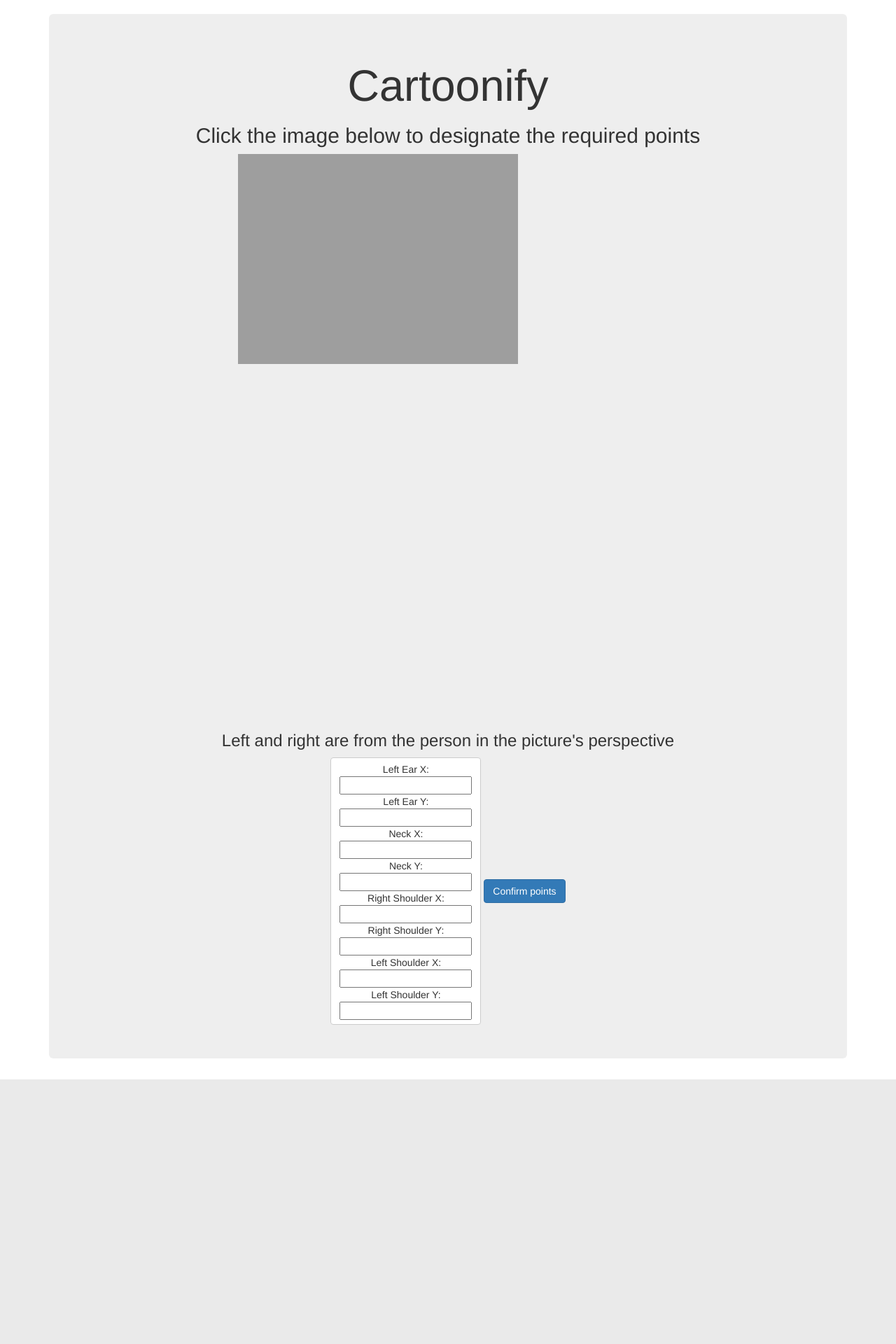
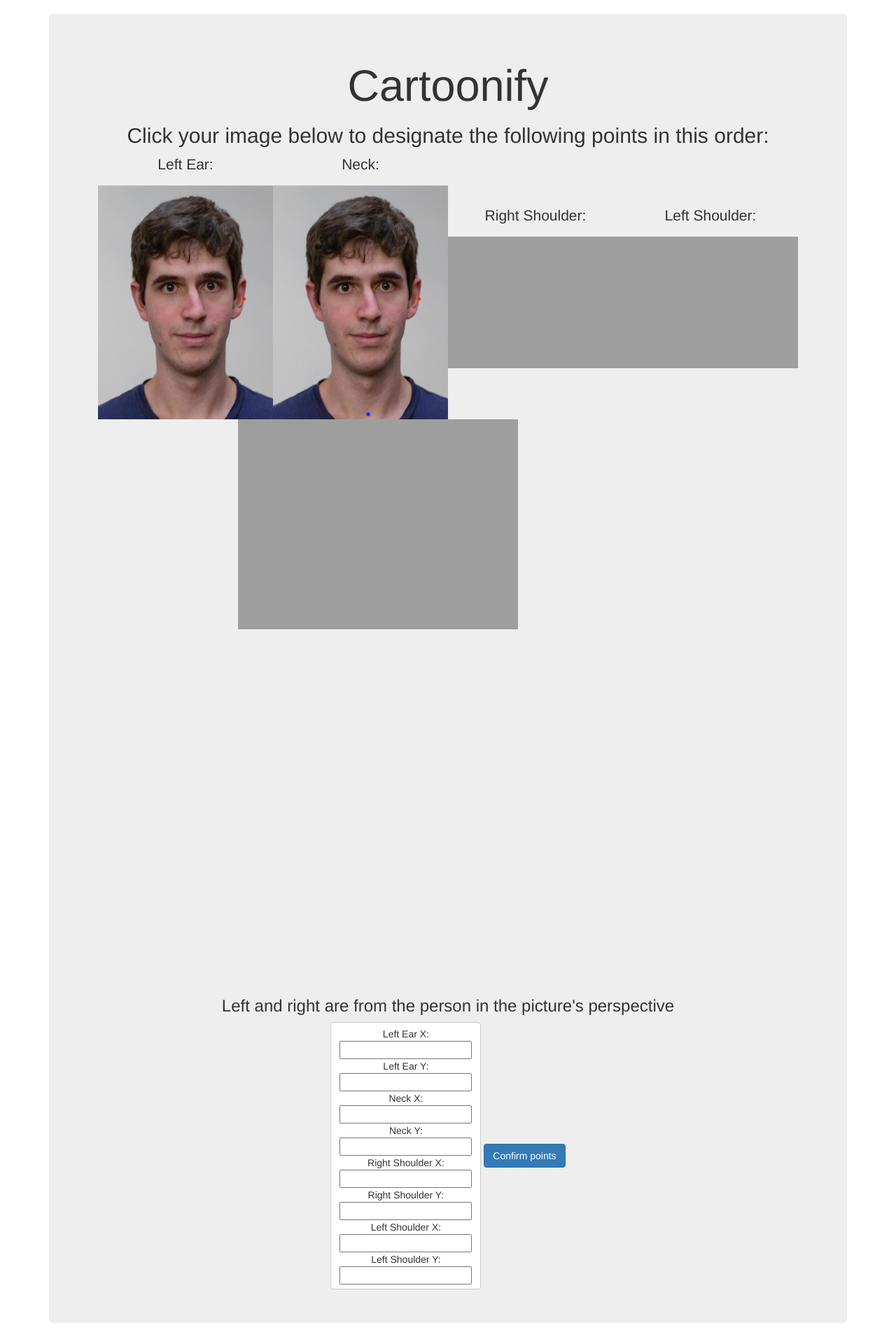
Before and after one commit to hsdinc/Cartoonify, a Flask app: template templates/addpoints.html in a window 1280 px wide. Shown: the part 52-1972 px from the top of the page at 70% size. Before the commit the page ends 1594 px from the top, so only its background shows below. Run offline with Flask 2, Linux system fonts and the light colour scheme; the template is opened without the code that fills it, so the values that code supplies are empty; some libraries are stand-ins or nearby versions; grey boxes are pictures that could not be loaded.

Commit message:
Added Huey instructions

```diff
--- a/templates/addpoints.html
+++ b/templates/addpoints.html
@@ -6,7 +6,29 @@
 <div class="jumbotron text-center">
     <h1>Cartoonify</h1>
 
-    <h2>Click the image below to designate the required points</h2>
+    <h2>Click your image below to designate the following points in this order:</h2>
+    <table class="image" align="center">
+        <tr>
+          <td>
+            <p>Left Ear:</p>
+            <img src= "{{ url_for('static', filename='examples/' + 'hueyRed.jpg') }}" width="250">
+          </td>
+          <td>
+            <p>Neck:</p>
+            <img src= "{{ url_for('static', filename='examples/' + 'hueyBlue.jpg') }}" width="250">
+          </td>
+          <td>
+            <p>Right Shoulder:</p>
+            <img src= "{{ url_for('static', filename='images/' + 'hueyYellow.jpg') }}" width="250">
+          </td>
+          <td>
+            <p>Left Shoulder:</p>
+            <img src= "{{ url_for('static', filename='images/' + 'hueyGreen.jpg') }}" width="250">
+          </td>
+        </tr>
+      </table>
+
+
     <canvas id = "points_image" width = "600" height = "800"></canvas>
 
     <h3>Left and right are from the person in the picture's perspective</h3>
--- a/templates/home.html
+++ b/templates/home.html
@@ -6,7 +6,6 @@
   <p class="lead">Morph yourself with your favorite cartoon characters!</p>
   <a href="/cartoonify" class="btn btn-primary btn-lg">Cartoonify!</a>
     <h2>Check out some examples!</h2>
-    <div style="overflow-x:auto;"></div>
       <table class="image" align="center">
         <tr>
           <td>
```
Also changed, not shown: static/examples/hueyBlue.jpg (added), static/examples/hueyGreen.jpg (added), static/examples/hueyRed.jpg (added), static/examples/hueyYellow.jpg (added), 6 other files.
